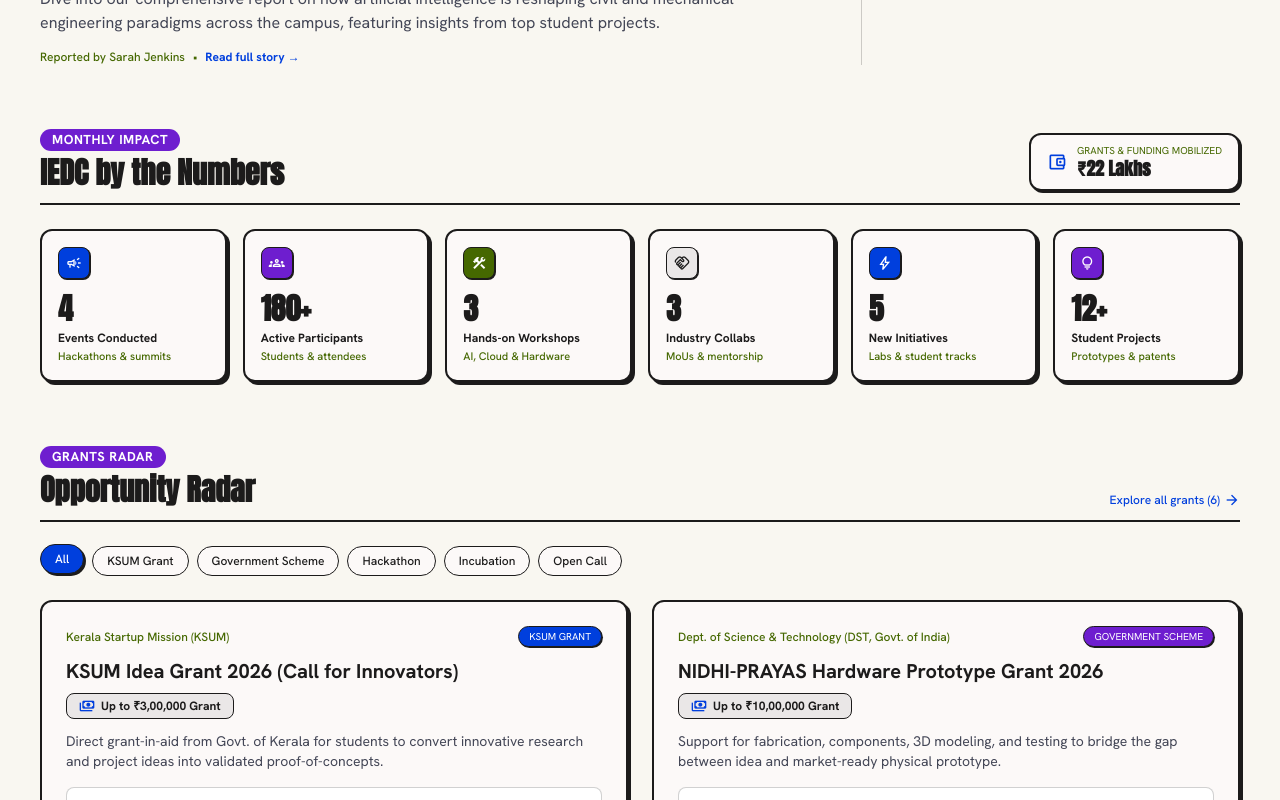
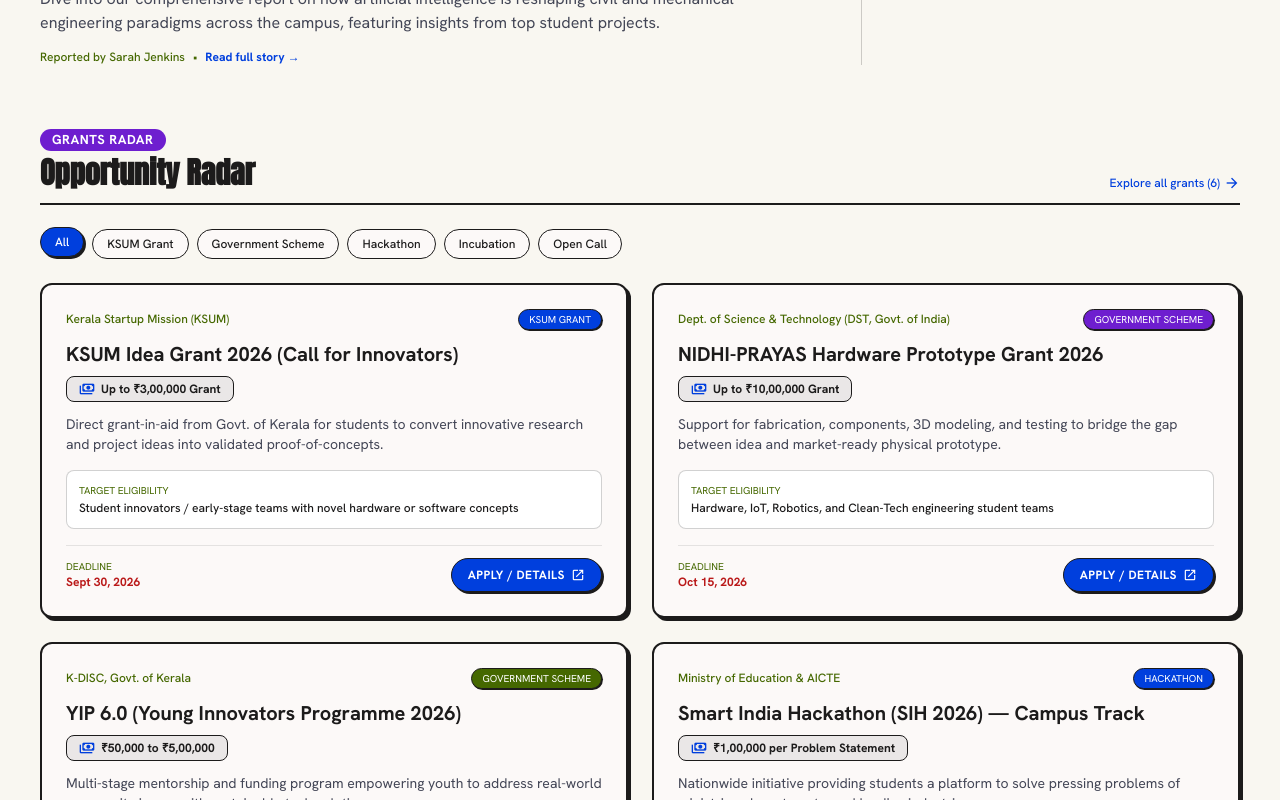
Before and after one commit to Adsu4/iedc-newsletter, a React (Vite) app: page / in a window 1280 px wide. Shown: the part 1280-2080 px from the top of the page. Built offline with nearby package versions, Linux system fonts and the light colour scheme; no server answers; the database is empty.

Commit message:
Archive and hide IEDC by the Numbers section on Home page

```diff
--- a/src/pages/Home.tsx
+++ b/src/pages/Home.tsx
@@ -4,7 +4,8 @@
 import { subscribe } from '../data/subscriptionService';
 import { currentEditionInfo, type NewsletterEditionInfo } from '../data/newsletterData';
 import { fetchCurrentEdition } from '../data/editionService';
-import NumbersTicker from '../components/NumbersTicker';
+// Archived for upcoming numbers update:
+// import NumbersTicker from '../components/NumbersTicker';
 import ComingUpSection from '../components/ComingUpSection';
 import OpportunityRadar from '../components/OpportunityRadar';
 import type { Article } from '../data/articles';
@@ -282,8 +283,8 @@
         </section>
       )}
 
-      {/* 3. Campus Innovation Impact: Numbers Ticker */}
-      <NumbersTicker />
+      {/* 3. Campus Innovation Impact: Numbers Ticker (Archived temporarily for upcoming data update) */}
+      {/* <NumbersTicker /> */}
 
       {/* 4. Verified Grants & Funding: Opportunity Radar */}
       <OpportunityRadar />
```
